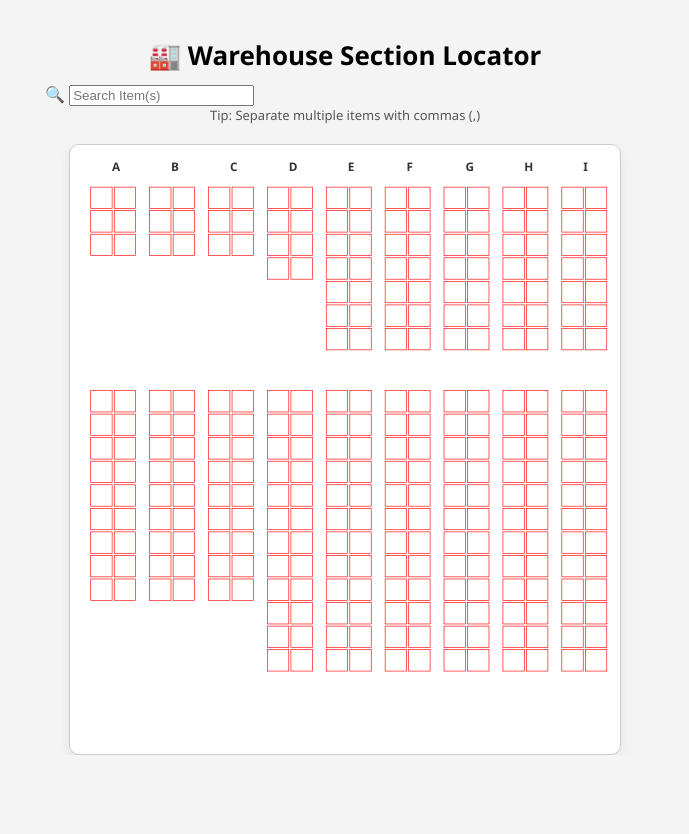
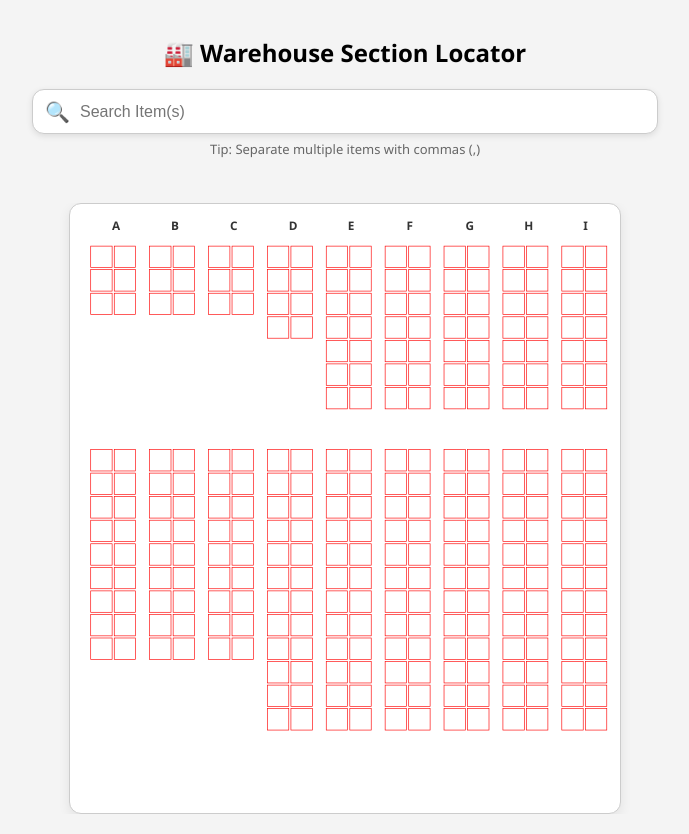
Before and after one commit to gigtarget/NRTC-JD-v.2, a plain HTML site: page index.html in a window 1280 px wide. Shown: the whole page, without its empty margins (295-984 px from the left). Before the commit the page ends 800 px from the top, so only its background shows below. Drawn offline with Linux system fonts and the light colour scheme.

Commit message:
Update styles.css

```diff
--- a/styles.css
+++ b/styles.css
@@ -12,33 +12,69 @@ body {
 }
 
 h1 {
-  font-size: 26px;
+  font-size: 24px;
   text-align: center;
-  margin-bottom: 10px;
+  margin-bottom: 20px;
 }
 
-.search-section input {
+.search-wrapper {
+  display: flex;
+  flex-direction: column;
+  align-items: center;
+}
+
+.search-bar {
   width: 100%;
-  padding: 10px;
+  background: white;
+  display: flex;
+  align-items: center;
+  border: 1px solid #ccc;
+  border-radius: 12px;
+  padding: 8px 12px;
+  box-shadow: 0 2px 6px rgba(0, 0, 0, 0.1);
+}
+
+.search-icon {
+  font-size: 20px;
+  margin-right: 8px;
+  color: #888;
+}
+
+.search-bar input {
+  flex: 1;
+  border: none;
+  outline: none;
   font-size: 16px;
-  border: 1px solid #ccc;
-  border-radius: 5px;
-  margin-bottom: 5px;
 }
 
 .hint {
-  display: block;
-  text-align: center;
   font-size: 13px;
-  color: #555;
-  margin-bottom: 10px;
+  color: #666;
+  margin-top: 6px;
+  margin-bottom: 15px;
 }
 
 #result {
-  text-align: center;
-  margin: 10px 0;
-  font-weight: bold;
-  color: #2e7d32;
+  margin-top: 10px;
+  display: flex;
+  flex-direction: column;
+  gap: 8px;
+}
+
+.result-card {
+  background: white;
+  padding: 10px 15px;
+  border-radius: 8px;
+  box-shadow: 0 2px 6px rgba(0, 0, 0, 0.05);
+  font-size: 15px;
+}
+
+.result-card.found {
+  border-left: 5px solid #2e7d32;
+}
+
+.result-card.notfound {
+  border-left: 5px solid orange;
 }
 
 .map-wrapper {
@@ -52,7 +88,7 @@ svg {
   background: white;
   border: 1px solid #ccc;
   padding: 10px;
-  border-radius: 10px;
+  border-radius: 12px;
   box-shadow: 0 4px 12px rgba(0, 0, 0, 0.08);
   max-width: 530px;
   width: 100%;
@@ -81,7 +117,4 @@ svg {
   h1 {
     font-size: 22px;
   }
-  #result {
-    font-size: 14px;
-  }
 }
```
